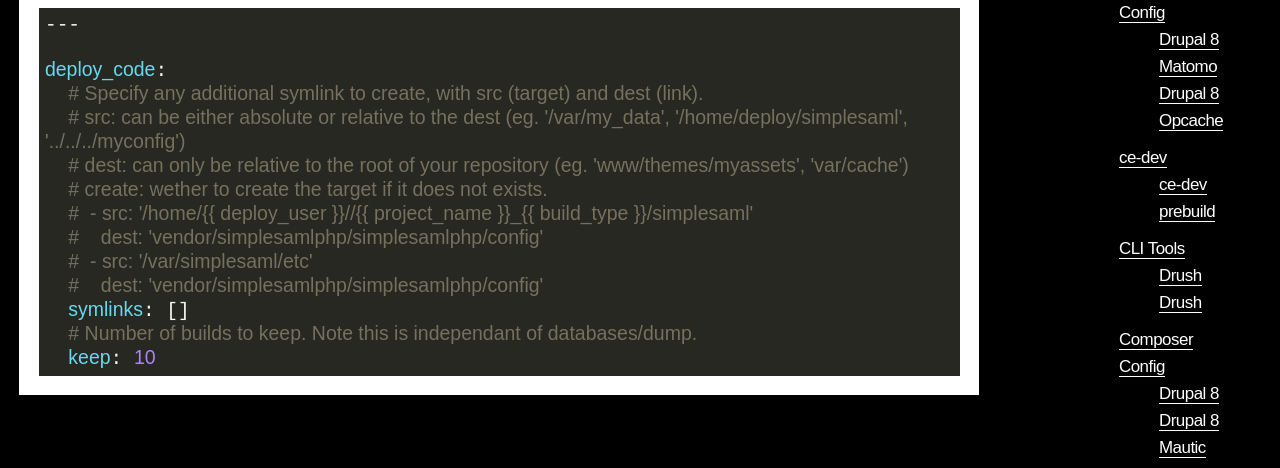
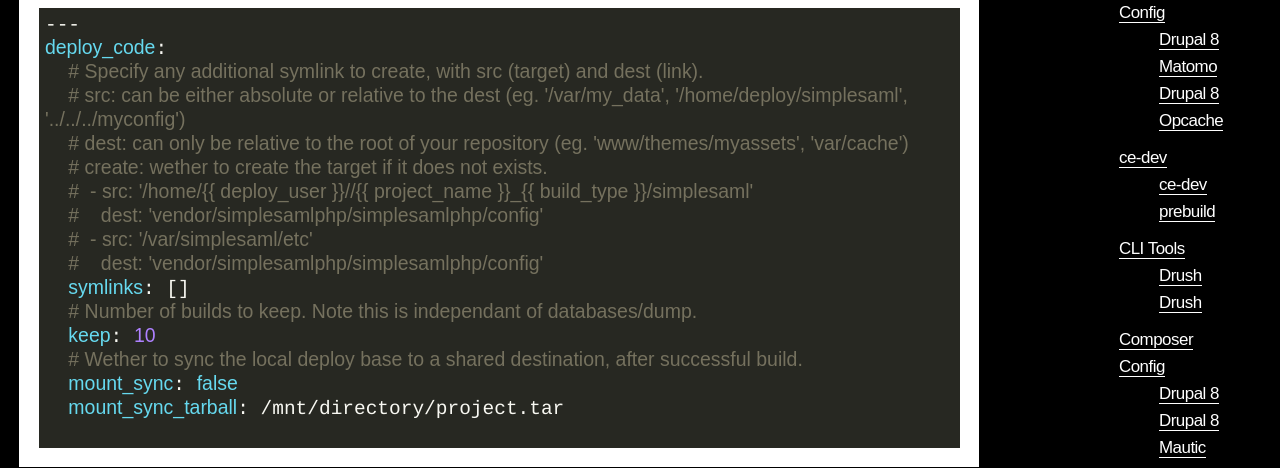
Before and after one commit to codeenigma/ce-deploy-docs, a plain HTML site: page 1.x/roles/deploy_code/index.html in a window 1280 px wide. Shown: the part 327-795 px from the top of the page. Drawn offline with Linux system fonts and the light colour scheme.

Commit message:
Travis CI - Tue Sep 29 10:57:34 UTC 2020

```diff
--- a/1.x/roles/deploy_code/index.html
+++ b/1.x/roles/deploy_code/index.html
@@ -14,7 +14,6 @@
 <!-- raw HTML omitted -->
 <h2 id="default-variables">Default variables</h2>
 <div class="highlight"><pre style="color:#f8f8f2;background-color:#272822;-moz-tab-size:4;-o-tab-size:4;tab-size:4"><code class="language-yaml" data-lang="yaml">---
-
 <span style="color:#66d9ef">deploy_code</span>:
   <span style="color:#75715e"># Specify any additional symlink to create, with src (target) and dest (link).</span>
   <span style="color:#75715e"># src: can be either absolute or relative to the dest (eg. &#39;/var/my_data&#39;, &#39;/home/deploy/simplesaml&#39;, &#39;../../../myconfig&#39;)</span>
@@ -27,6 +26,10 @@
   <span style="color:#66d9ef">symlinks</span>: []
   <span style="color:#75715e"># Number of builds to keep. Note this is independant of databases/dump.</span>
   <span style="color:#66d9ef">keep</span>: <span style="color:#ae81ff">10</span>
+  <span style="color:#75715e"># Wether to sync the local deploy base to a shared destination, after successful build.</span>
+  <span style="color:#66d9ef">mount_sync</span>: <span style="color:#66d9ef">false</span>
+  <span style="color:#66d9ef">mount_sync_tarball</span>: /mnt/directory/project.tar
+
 </code></pre></div><!-- raw HTML omitted -->
 
     </article>
```
